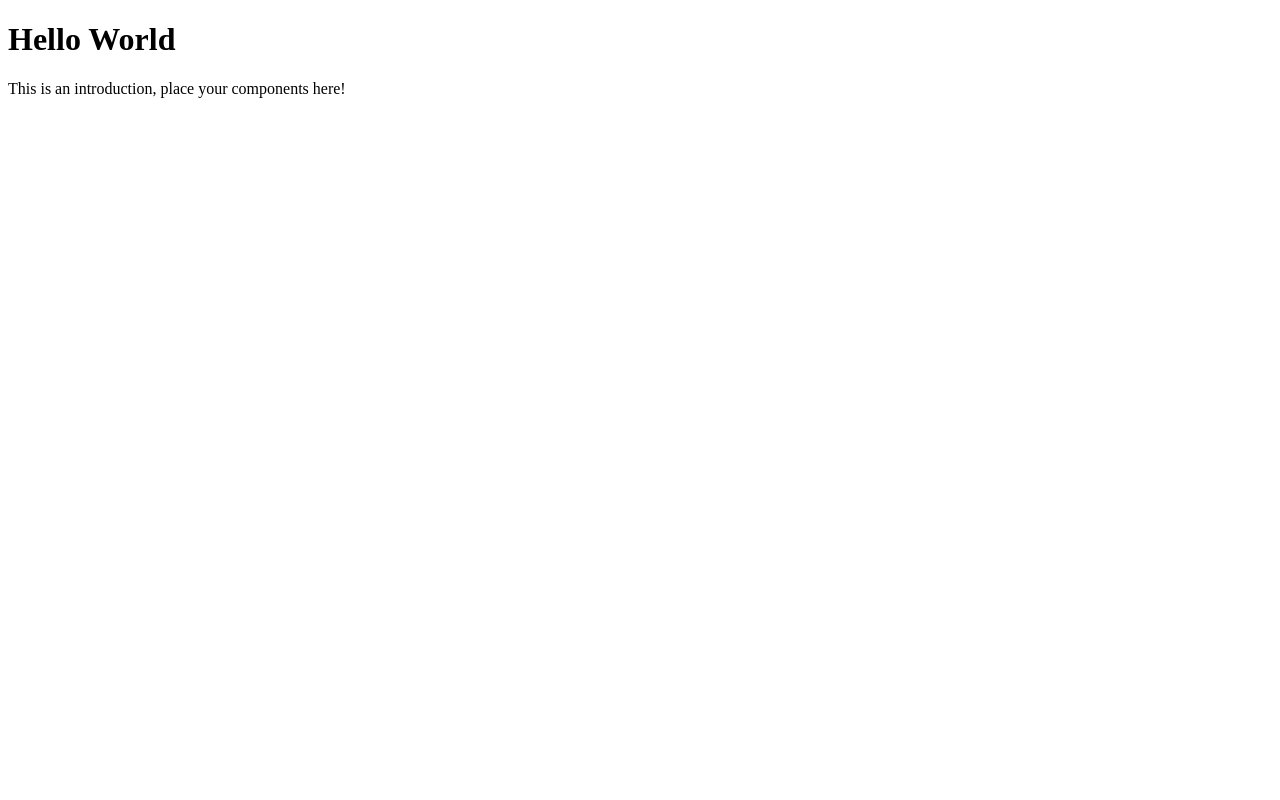
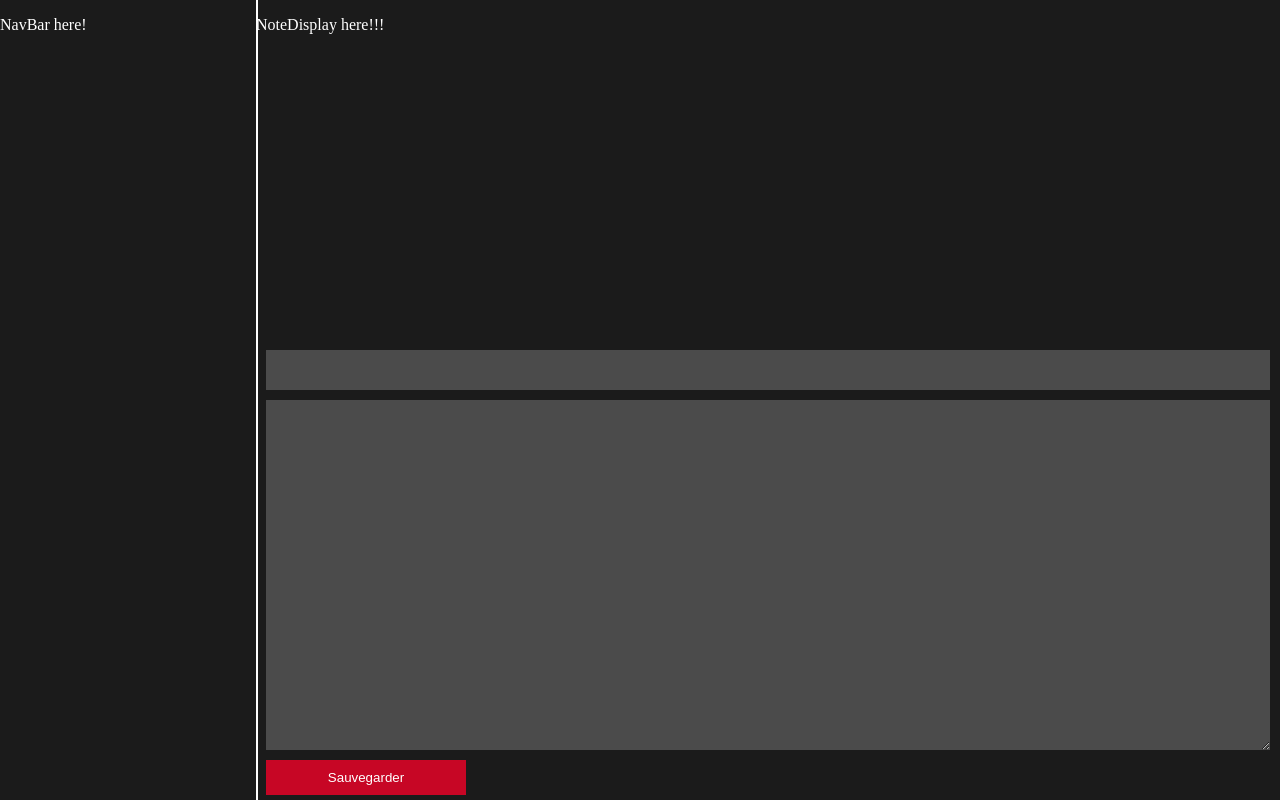
Before and after one commit to Mtwod/thpnext_w05d4_notepad, a React (Create React App) app: page / in a window 1280 px wide. Built offline with nearby package versions, Linux system fonts and the light colour scheme.

Commit message:
Add simple scss

```diff
--- /dev/null
+++ b/src/components/MarkDownInput/index.jsx
@@ -0,0 +1,31 @@
+import React from 'react';
+import './index.scss';
+
+const MarkDownInput = () => {
+  const [title, setTitle] = React.useState('');
+  const [content, setContent] = React.useState('');
+
+  const handleChangeTitle = (event) => {
+    setTitle(event.target.value);
+  };
+
+  const handleChangeContent = () => {
+    setContent(document.getElementsByClassName('MarkDownInput__content')[0].innerHTML);
+  };
+
+  const handleClickSave = () => {
+    console.log('You just clicked save!');
+  };
+
+  return (
+    <div className="MarkDownInput">
+      <input className="MarkDownInput__title" value={title} type="text" onChange={handleChangeTitle} />
+      <textarea className="MarkDownInput__content" onChange={handleChangeContent}>
+        {content}
+      </textarea>
+      <button type="button" className="MarkDownInput__save" onClick={handleClickSave}>Sauvegarder</button>
+    </div>
+  );
+};
+
+export default MarkDownInput;
--- /dev/null
+++ b/src/components/MarkDownInput/index.scss
@@ -0,0 +1,34 @@
+@import 'variables.scss';
+
+@mixin margin {
+  margin: 5px 10px;
+}
+
+.MarkDownInput {
+  display: flex;
+  flex-direction: column;
+  width: 80vw;
+
+  &__title {
+    @include margin();
+    background-color: $MarkDownInput-background-color;
+    border: none;
+    height: 50px;
+  }
+
+  &__content {
+    @include margin();
+    background-color: $MarkDownInput-background-color;
+    border: none;
+    height: 100%;
+  }
+
+  &__save {
+    @include margin();
+    width: 200px;
+    height: 45px;
+    background-color: $secondary-color;
+    color: $primary-color;
+    border: none;
+  }
+}
--- /dev/null
+++ b/src/components/NavBar/index.jsx
@@ -0,0 +1,14 @@
+import React from 'react';
+import './index.scss';
+
+const NavBar = () => {
+  const bloup = 'NavBar here!';
+
+  return (
+    <div className="NavBar">
+      <p>{bloup}</p>
+    </div>
+  );
+};
+
+export default NavBar;
--- /dev/null
+++ b/src/components/NavBar/index.scss
@@ -0,0 +1,8 @@
+@import 'variables.scss';
+
+.NavBar {
+  grid-area: NavBar;
+  width: 20vw;
+  border-right: $NavBar-border-size solid $primary-color;
+  margin-right: -$NavBar-border-size;
+}
--- /dev/null
+++ b/src/components/NoteDisplay/index.jsx
@@ -0,0 +1,13 @@
+import React from 'react';
+import './index.scss';
+
+const NoteDisplay = () => {
+  const bloup = 'NoteDisplay here!!!';
+  return (
+    <div className="NoteDisplay">
+      <p>{bloup}</p>
+    </div>
+  );
+};
+
+export default NoteDisplay;
--- /dev/null
+++ b/src/components/NoteDisplay/index.scss
@@ -0,0 +1,4 @@
+.NoteDisplay {
+  grid-area: NoteDisplay;
+  width: 80vw;
+}
--- a/src/index.jsx
+++ b/src/index.jsx
@@ -1,10 +1,15 @@
+import MarkDownInput from 'components/MarkDownInput';
+import NavBar from 'components/NavBar';
+import NoteDisplay from 'components/NoteDisplay';
 import React from 'react';
 import ReactDOM from 'react-dom';
+import './index.scss';
 
 const App = () => (
-  <div>
-    <h1>Hello World</h1>
-    <p>This is an introduction, place your components here!</p>
+  <div className="App">
+    <NavBar />
+    <MarkDownInput />
+    <NoteDisplay />
   </div>
 );
 
--- /dev/null
+++ b/src/index.scss
@@ -0,0 +1,17 @@
+@import './variables';
+
+body {
+  background-color: $app-background-color;
+  margin: 0;
+  padding: 0;
+}
+
+.App {
+  display: grid;
+  grid-template-areas:
+  'NavBar NoteDisplay'
+  'NavBar MarkDownInput';
+  color: $primary-color;
+  width: 100vw;
+  height: 100vh;
+}
--- /dev/null
+++ b/src/variables.scss
@@ -0,0 +1,6 @@
+$app-background-color: #1b1b1b;
+$MarkDownInput-background-color: #4b4b4b;
+$primary-color: #ffffff;
+$secondary-color: #c70625;
+$space: 10px;
+$NavBar-border-size: 2px;
```
